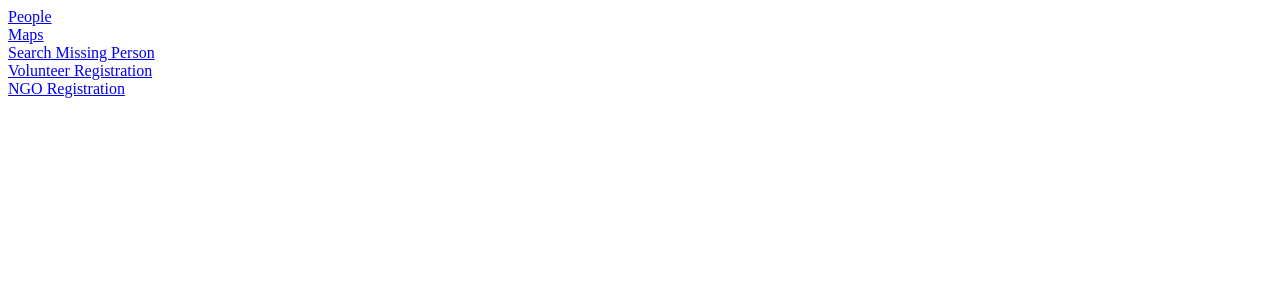
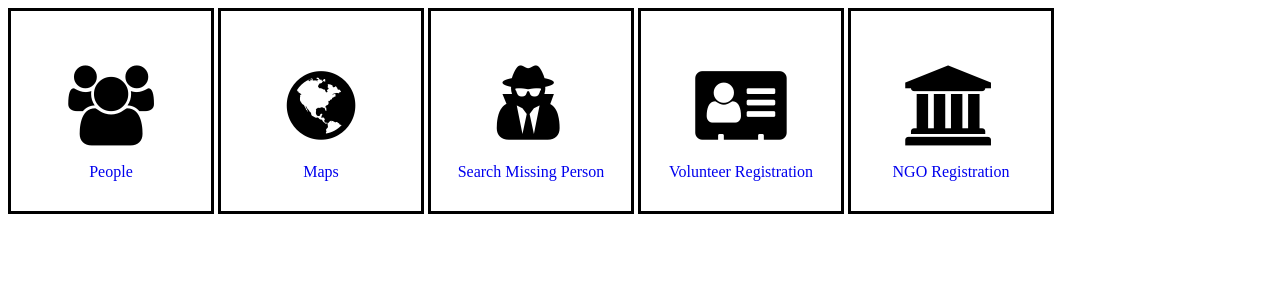
Before and after one commit to deepakgouda/FloodRescue, a Django app: page /home/ in a window 1280 px wide. Shown: the top 300 px of the page. Run offline with Django 3.2, Linux system fonts and the light colour scheme.

Commit message:
Fixed home page

```diff
--- a/Rescue/home/templates/home/main_page.html
+++ b/Rescue/home/templates/home/main_page.html
@@ -1,9 +1,50 @@
-{% extends "home/unknownbase.html" %}
-{% load staticfiles %}
-{% block body_unknownbase %}
-    <a href="{% url 'peoples:main_page'%}">People</a><br>
-    <a href="{% url 'map:overview'%}">Maps</a><br>
-    <a href="{% url 'peoples:search_missing_person'%}">Search Missing Person</a><br>
-    <a href="{% url 'peoples:volunteer_regist'%}">Volunteer Registration</a><br>
-    <a href="{% url 'peoples:ngo_regist'%}">NGO Registration</a><br>
-{% endblock %}
+<!DOCTYPE html>
+<html>
+<head>
+    <title></title>
+    <meta charset="utf-8" />
+    <link rel="stylesheet" href="https://cdnjs.cloudflare.com/ajax/libs/font-awesome/4.7.0/css/font-awesome.min.css">
+    <style>
+        div{
+            height:200px;
+            width:200px;
+            border:solid;
+            border-width:3px;
+            display:inline-block;
+            text-align: center;
+        }
+        a{
+            text-decoration:none;
+        }
+    </style>
+</head>
+<body>
+
+
+    <div >
+        <br><br><br>
+        <i class="fa fa-users" style="font-size:80px;" ></i><br><br>
+       <a href="{% url 'peoples:main_page'%}">People</a><br>
+    </div>
+    <div >
+        <br><br><br>
+        <i class="fa fa-globe" style="font-size:80px;"></i><br><br>
+        <a href="{% url 'map:overview'%}">Maps</a><br>
+    </div>
+    <div>
+        <br><br><br>
+        <i class="fa fa-user-secret" style="font-size:80px;"></i><br><br>
+        <a href="{% url 'peoples:search_missing_person'%}">Search Missing Person</a><br>
+    </div>
+    <div>
+        <br><br><br>
+        <i class="fa fa-address-card" style="font-size:80px;"></i><br><br>
+        <a href="{% url 'peoples:volunteer_regist'%}">Volunteer Registration</a><br>
+    </div>
+    <div>
+        <br><br><br>
+        <i class="fa fa-university" style="font-size:80px;"></i><br><br>
+        <a href="{% url 'peoples:ngo_regist'%}">NGO Registration</a><br>
+    </div>
+</body>
+</html>
```
